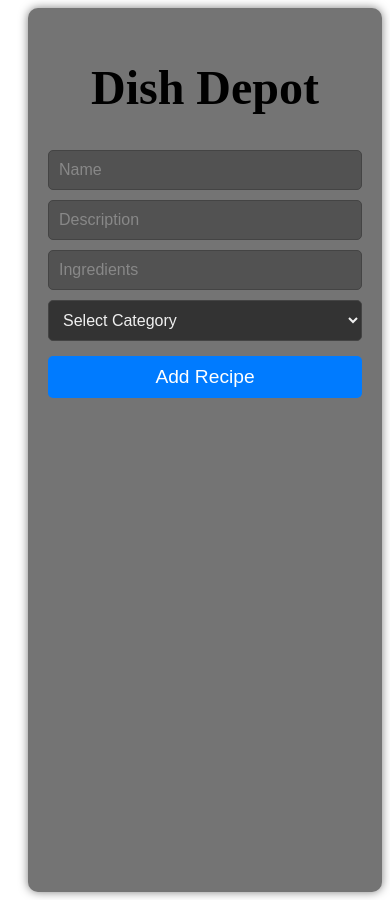
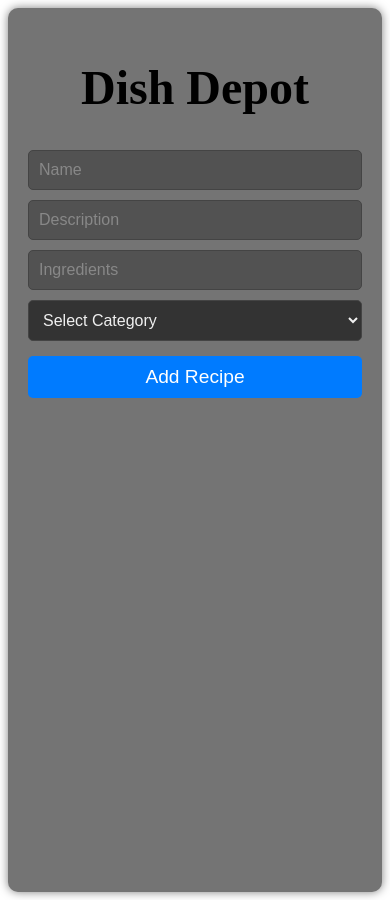
Before and after one commit to dmcclellan3/recipe-book, a React (Vite) app in the folder recipe-book/: page / in a window 390 px wide. Built offline with nearby package versions, Linux system fonts and the light colour scheme.

Commit message:
making responsive

```diff
--- a/recipe-book/src/index.css
+++ b/recipe-book/src/index.css
@@ -12,7 +12,7 @@
 
 .App {
   /* max-width: 800px; */
-  margin-left: 20px;
+  /* margin-left: 20px; */
   padding: 20px;
   background-color: #747474;
   border-radius: 10px;
```
